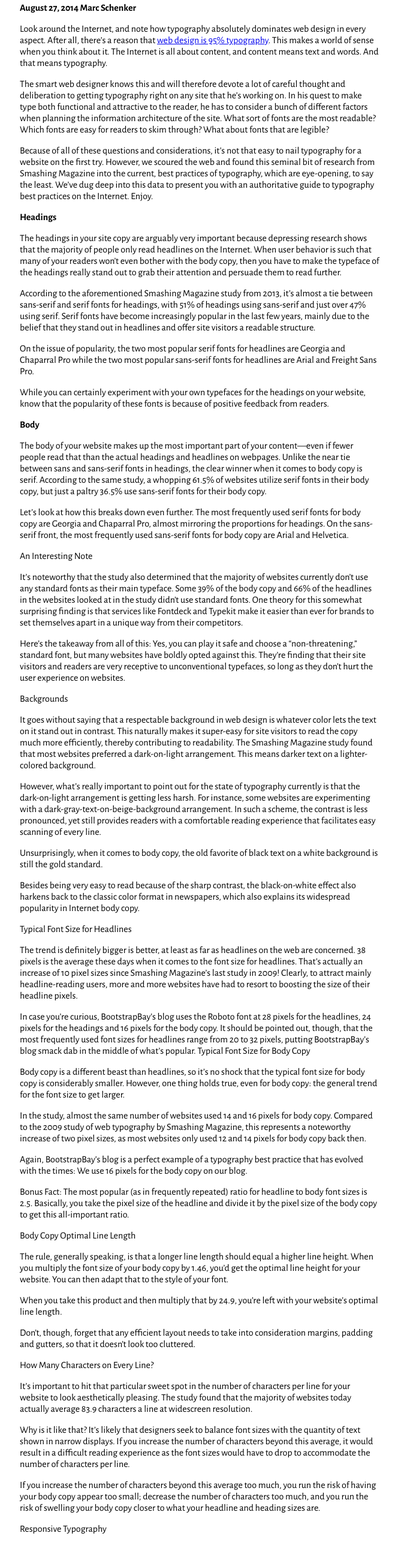
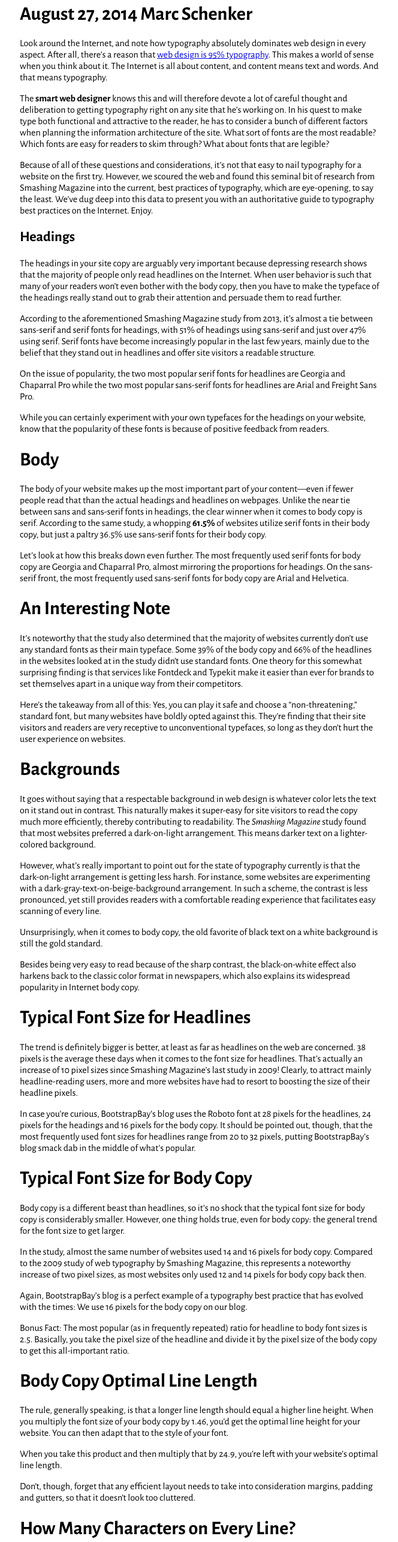
Before and after one commit to ndesauln/typographic-hierarchy-exercise-2-Test-1, a plain HTML site: page index.html in a window 1280 px wide. Shown: the part 115-2686 px from the top of the page at 60% size, without its empty margins (307-971 px from the left). Drawn offline with nearby package versions, Linux system fonts and the light colour scheme.

Commit message:
Typography Exercise Test #1

```diff
--- a/index.html
+++ b/index.html
@@ -13,15 +13,15 @@
 		<h1>The All-Inclusive Guide to Web Typography Best Practices</h1>
           <header>
 
-		<b>August 27, 2014  Marc Schenker</b>
+		<h1>August 27, 2014  Marc Schenker</h1>
 
 		<p>Look around the Internet, and note how typography absolutely dominates web design in every aspect. After all, there’s a reason that <a href="http://ia.net/blog/the-web-is-all-about-typography-period/" target="_blank">web design is 95% typography</a>. This makes a world of sense when you think about it. The Internet is all about content, and content means text and words. And that means typography.</p>
 
-		<p>The smart web designer knows this and will therefore devote a lot of careful thought and deliberation to getting typography right on any site that he’s working on. In his quest to make type both functional and attractive to the reader, he has to consider a bunch of different factors when planning the information architecture of the site. What sort of fonts are the most readable? Which fonts are easy for readers to skim through? What about fonts that are legible?<p>
+		<p>The <b>smart web designer</b> knows this and will therefore devote a lot of careful thought and deliberation to getting typography right on any site that he’s working on. In his quest to make type both functional and attractive to the reader, he has to consider a bunch of different factors when planning the information architecture of the site. What sort of fonts are the most readable? Which fonts are easy for readers to skim through? What about fonts that are legible?<p>
 
             <p>Because of all of these questions and considerations, it’s not that easy to nail typography for a website on the first try. However, we scoured the web and found this seminal bit of research from Smashing Magazine into the current, best practices of typography, which are eye-opening, to say the least. We’ve dug deep into this data to present you with an authoritative guide to typography best practices on the Internet. Enjoy.</p>
 
-		<b>Headings</b>
+		<h2>Headings</h2>
 
 		<p>The headings in your site copy are arguably very important because depressing research shows that the majority of people only read headlines on the Internet. When user behavior is such that many of your readers won’t even bother with the body copy, then you have to make the typeface of the headings really stand out to grab their attention and persuade them to read further.</p>
 
@@ -31,21 +31,21 @@
 
 		<p>While you can certainly experiment with your own typefaces for the headings on your website, know that the popularity of these fonts is because of positive feedback from readers.</p>
 
-		<b>Body</b>
+		<h1>Body</h1>
 
-		<p>The body of your website makes up the most important part of your content—even if fewer people read that than the actual headings and headlines on webpages. Unlike the near tie between sans and sans-serif fonts in headings, the clear winner when it comes to body copy is serif. According to the same study, a whopping 61.5% of websites utilize serif fonts in their body copy, but just a paltry 36.5% use sans-serif fonts for their body copy.</p>
+		<p>The body of your website makes up the most important part of your content—even if fewer people read that than the actual headings and headlines on webpages. Unlike the near tie between sans and sans-serif fonts in headings, the clear winner when it comes to body copy is serif. According to the same study, a whopping <b>61.5%</b> of websites utilize serif fonts in their body copy, but just a paltry 36.5% use sans-serif fonts for their body copy.</p>
 
 		<p>Let’s look at how this breaks down even further. The most frequently used serif fonts for body copy are Georgia and Chaparral Pro, almost mirroring the proportions for headings. On the sans-serif front, the most frequently used sans-serif fonts for body copy are Arial and Helvetica.</p>
 
-		An Interesting Note
+		<h1>An Interesting Note</h1>
 
 		<p>It’s noteworthy that the study also determined that the majority of websites currently don’t use any standard fonts as their main typeface. Some 39% of the body copy and 66% of the headlines in the websites looked at in the study didn’t use standard fonts. One theory for this somewhat surprising finding is that services like Fontdeck and Typekit make it easier than ever for brands to set themselves apart in a unique way from their competitors.</p>
 
-		Here’s the takeaway from all of this: Yes, you can play it safe and choose a “non-threatening,” standard font, but many websites have boldly opted against this. They’re finding that their site visitors and readers are very receptive to unconventional typefaces, so long as they don’t hurt the user experience on websites.</p>
+		<p>Here’s the takeaway from all of this: Yes, you can play it safe and choose a “non-threatening,” standard font, but many websites have boldly opted against this. They’re finding that their site visitors and readers are very receptive to unconventional typefaces, so long as they don’t hurt the user experience on websites.</p>
 
-		Backgrounds
+		<h1>Backgrounds</h1>
 
-		<p>It goes without saying that a respectable background in web design is whatever color lets the text on it stand out in contrast. This naturally makes it super-easy for site visitors to read the copy much more efficiently, thereby contributing to readability. The Smashing Magazine study found that most websites preferred a dark-on-light arrangement. This means darker text on a lighter-colored background.
+		<p>It goes without saying that a respectable background in web design is whatever color lets the text on it stand out in contrast. This naturally makes it super-easy for site visitors to read the copy much more efficiently, thereby contributing to readability. The <i>Smashing Magazine</i> study found that most websites preferred a dark-on-light arrangement. This means darker text on a lighter-colored background.</p>
 
 
 		<p>However, what’s really important to point out for the state of typography currently is that the dark-on-light arrangement is getting less harsh. For instance, some websites are experimenting with a dark-gray-text-on-beige-background arrangement. In such a scheme, the contrast is less pronounced, yet still provides readers with a comfortable reading experience that facilitates easy scanning of every line.</p>
@@ -54,29 +54,29 @@
 		<p>Unsurprisingly, when it comes to body copy, the old favorite of black text on a white background is still the gold standard.
 </p>
 
-		Besides being very easy to read because of the sharp contrast, the black-on-white effect also harkens back to the classic color format in newspapers, which also explains its widespread popularity in Internet body copy.</p>
+		<p>Besides being very easy to read because of the sharp contrast, the black-on-white effect also harkens back to the classic color format in newspapers, which also explains its widespread popularity in Internet body copy.</p>
 
-		Typical Font Size for Headlines
+		<h1>Typical Font Size for Headlines</h1>
 
 		<p>The trend is definitely bigger is better, at least as far as headlines on the web are concerned. 38 pixels is the average these days when it comes to the font size for headlines. That’s actually an increase of 10 pixel sizes since Smashing Magazine’s last study in 2009! Clearly, to attract mainly headline-reading users, more and more websites have had to resort to boosting the size of their headline pixels.</p>
 
 
-		In case you’re curious, BootstrapBay’s blog uses the Roboto font at 28 pixels for the headlines, 24 pixels for the headings and 16 pixels for the body copy. It should be pointed out, though, that the most frequently used font sizes for headlines range from 20 to 32 pixels, putting BootstrapBay’s blog smack dab in the middle of what’s popular.
+		<p>In case you’re curious, BootstrapBay’s blog uses the Roboto font at 28 pixels for the headlines, 24 pixels for the headings and 16 pixels for the body copy. It should be pointed out, though, that the most frequently used font sizes for headlines range from 20 to 32 pixels, putting BootstrapBay’s blog smack dab in the middle of what’s popular.</p>
 
-		Typical Font Size for Body Copy
+		<h1>Typical Font Size for Body Copy</h1>
 
 		<p>Body copy is a different beast than headlines, so it’s no shock that the typical font size for body copy is considerably smaller. However, one thing holds true, even for body copy: the general trend for the font size to get larger.</p>
 
 
-		<p>In the study, almost the same number of websites used 14 and 16 pixels for body copy. Compared to the 2009 study of web typography by Smashing Magazine, this represents a noteworthy increase of two pixel sizes, as most websites only used 12 and 14 pixels for body copy back then.
+		<p>In the study, almost the same number of websites used 14 and 16 pixels for body copy. Compared to the 2009 study of web typography by Smashing Magazine, this represents a noteworthy increase of two pixel sizes, as most websites only used 12 and 14 pixels for body copy back then.</p>
 
 
 		<p>Again, BootstrapBay’s blog is a perfect example of a typography best practice that has evolved with the times: We use 16 pixels for the body copy on our blog.</p>
 
 
-		Bonus Fact: The most popular (as in frequently repeated) ratio for headline to body font sizes is 2.5. Basically, you take the pixel size of the headline and divide it by the pixel size of the body copy to get this all-important ratio.</p>
+		<p>Bonus Fact: The most popular (as in frequently repeated) ratio for headline to body font sizes is 2.5. Basically, you take the pixel size of the headline and divide it by the pixel size of the body copy to get this all-important ratio.</p>
 
-		Body Copy Optimal Line Length
+		<h1>Body Copy Optimal Line Length</h1>
 
 		<p>The rule, generally speaking, is that a longer line length should equal a higher line height.
 
@@ -86,7 +86,7 @@
 
 		<p>Don’t, though, forget that any efficient layout needs to take into consideration margins, padding and gutters, so that it doesn’t look too cluttered.</p>
 
-		How Many Characters on Every Line?
+		<h1>How Many Characters on Every Line?</h1>
 
 		<p>It’s important to hit that particular sweet spot in the number of characters per line for your website to look aesthetically pleasing. The study found that the majority of websites today actually average 83.9 characters a line at widescreen resolution.</p>
 
@@ -94,23 +94,23 @@
 
 		<p>If you increase the number of characters beyond this average too much, you run the risk of having your body copy appear too small; decrease the number of characters too much, and you run the risk of swelling your body copy closer to what your headline and heading sizes are.</p>
 
-		Responsive Typography
+		<h1>Responsive Typography</h1>
 
 		<p>Here’s some good news that should please those who like looking at websites across different platforms: 42% of the websites in the study featured responsive typography. While that number should ideally be closer to 100%, that’s really not too bad when you consider that responsive design is only about four years old.<p/>
 
 		<p>42% of the websites tested featured some form of scaling when browser sizes changed. These included both minor and major changes, ranging from image scaling to fit the new browser width to menus being replaced by icons and multiple columns transforming into single columns.</p>
 
-		The other websites that were not responsive instead relied on either a mobile app or mobile website. Naturally, though, forcing users to first download an app or go to a separate mobile site is more inconvenient from the users’ perspective than just having everything properly resize in their browsers. Time will tell if users will continue to put up with this.</p>
+		<p>The other websites that were not responsive instead relied on either a mobile app or mobile website. Naturally, though, forcing users to first download an app or go to a separate mobile site is more inconvenient from the users’ perspective than just having everything properly resize in their browsers. Time will tell if users will continue to put up with this.</p>
 
-		The Big Takeaways From All of This
+		<h1>The Big Takeaways From All of This</h1>
 
 		<p>Okay, so now you know what’s up with typography in the present day. Sure, trends in web design change frequently and quickly, but this study data shows that some trends are very consistent and reliable. Take, for instance, the ever-increasing change in font sizes, both for headings and body copy. In addition, more and more websites are also going responsive, and you can expect the 42% number to easily creep up in the next year or two. Easily!</p>
 
 		<p>As a web designer, you know how vital typography is to a user-friendly, aesthetically pleasing and all-around well-functioning website. Try not to get caught up too much in all of the hubbub of images, new design trends and whatnot. At the end of the day, the basics like implementing user-friendly typeface are still the most important aspects of web design.</p>
 
+
+             <h2> Here are the typography best practices that you should leave with after reading this guide:</h2>
 		<ul>
-           <b> Here are the typography best practices that you should leave with after reading this guide:</b>
-
 		<li>Headlines use an approximately equal percentage of serif versus sans-serif fonts</li>
 
 		<li>Body copy uses more serif fonts than sans-serif fonts
@@ -123,12 +123,18 @@
 		Just under half of all websites feature responsive typography</li>
     </ul>
 
-		We hope we’ve inspired you to really think about the selection of typeface the next time you’re designing a website for a new client. Typography is something that shouldn’t be rushed, and the results can be stellar when you take these best practices and the user experience to heart.
+    <p>We hope we’ve inspired you to really think about the selection of typeface the next time you’re designing a website for a new client. Typography is something that shouldn’t be rushed, and the results can be stellar when you take these best practices and the user experience to heart.</p>
 
 
-		Marc Schenker
+            <center><h2><P>Marc Schenker</P></</h2></center>
 
-		Marc's a copywriter, editor and blogger who specializes in web design, conversions, B2B, e-commerce--anything related to marketing and business. Contact him at <a href="http://marcschenkerwriting.com" target="_blank">marcschenkerwriting.com</a>to hire him and like his <a href="https://www.facebook.com/pages/Marc-Schenker/378629125554394/" >Facebook page</a>!
+    <footer>
+
+        <il><p>Marc's a copywriter, editor and blogger who specializes in web design, conversions, B2B, e-commerce--anything related to marketing and business.</P> </il>
+
+<P>Contact him at <a href="http://marcschenkerwriting.com" target="_blank">marcschenkerwriting.com</a>to hire him and like his <a href="https://www.facebook.com/pages/Marc-Schenker/378629125554394/" >Facebook page</a>!</P>
+
+</footer>
 
 </body>
 </html>
--- a/scss/_base.scss
+++ b/scss/_base.scss
@@ -5,11 +5,6 @@ body {
 	margin: 0 auto;
 	max-width: 600px;
 	width: 100%;
-}
-
-img {
-	height: auto;
-	max-width: 100%;
 }
 
 h1, h2, h3, h4{
```
Also changed, not shown: css/main.css.
